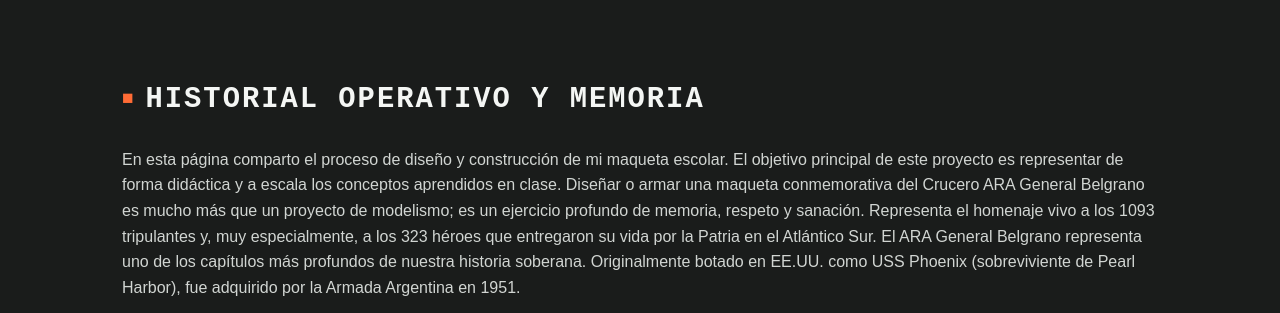
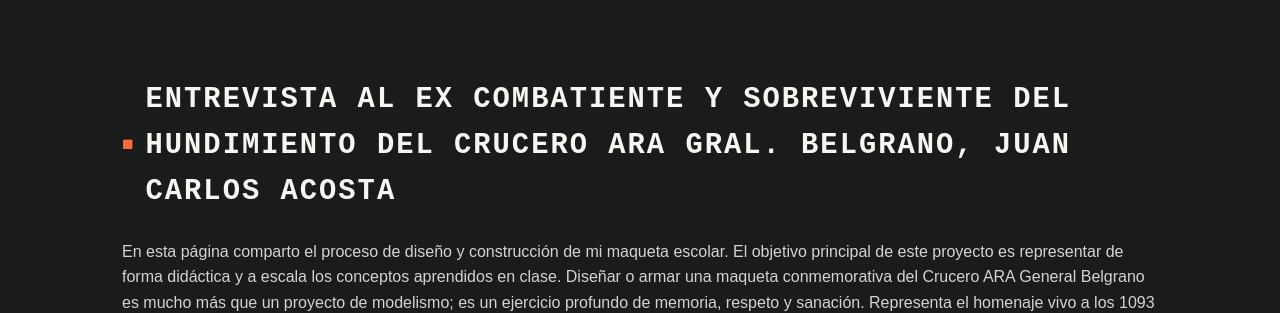
Before and after one commit to Alandani-17/proyecto-arabelgrano, a plain HTML site: page index.html in a window 1280 px wide. Shown: the part 907-1220 px from the top of the page. Drawn offline with Linux system fonts and the light colour scheme.

Commit message:
Update section title and content in index.html

```diff
--- a/index.html
+++ b/index.html
@@ -307,7 +307,7 @@
         </section>
         <!-- Sección Historia -->
         <section id="historia">
-            <h2>Historial Operativo y Memoria</h2>
+            <h2>Entrevista al ex combatiente y sobreviviente del hundimiento del Crucero Ara Gral. Belgrano, Juan Carlos Acosta</h2>
             <p>
                 En esta página comparto el proceso de diseño y construcción de mi maqueta escolar. El objetivo principal de este proyecto es representar de forma didáctica y a escala los conceptos aprendidos en clase. Diseñar o armar una maqueta conmemorativa del Crucero ARA General Belgrano es mucho más que un proyecto de modelismo; es un ejercicio profundo de memoria, respeto y sanación. Representa el homenaje vivo a los 1093 tripulantes y, muy especialmente, a los 323 héroes que entregaron su vida por la Patria en el Atlántico Sur. El ARA General Belgrano representa uno de los capítulos más profundos de nuestra historia soberana. Originalmente botado en EE.UU. como USS Phoenix (sobreviviente de Pearl Harbor), fue adquirido por la Armada Argentina en 1951.
 </p>
```
